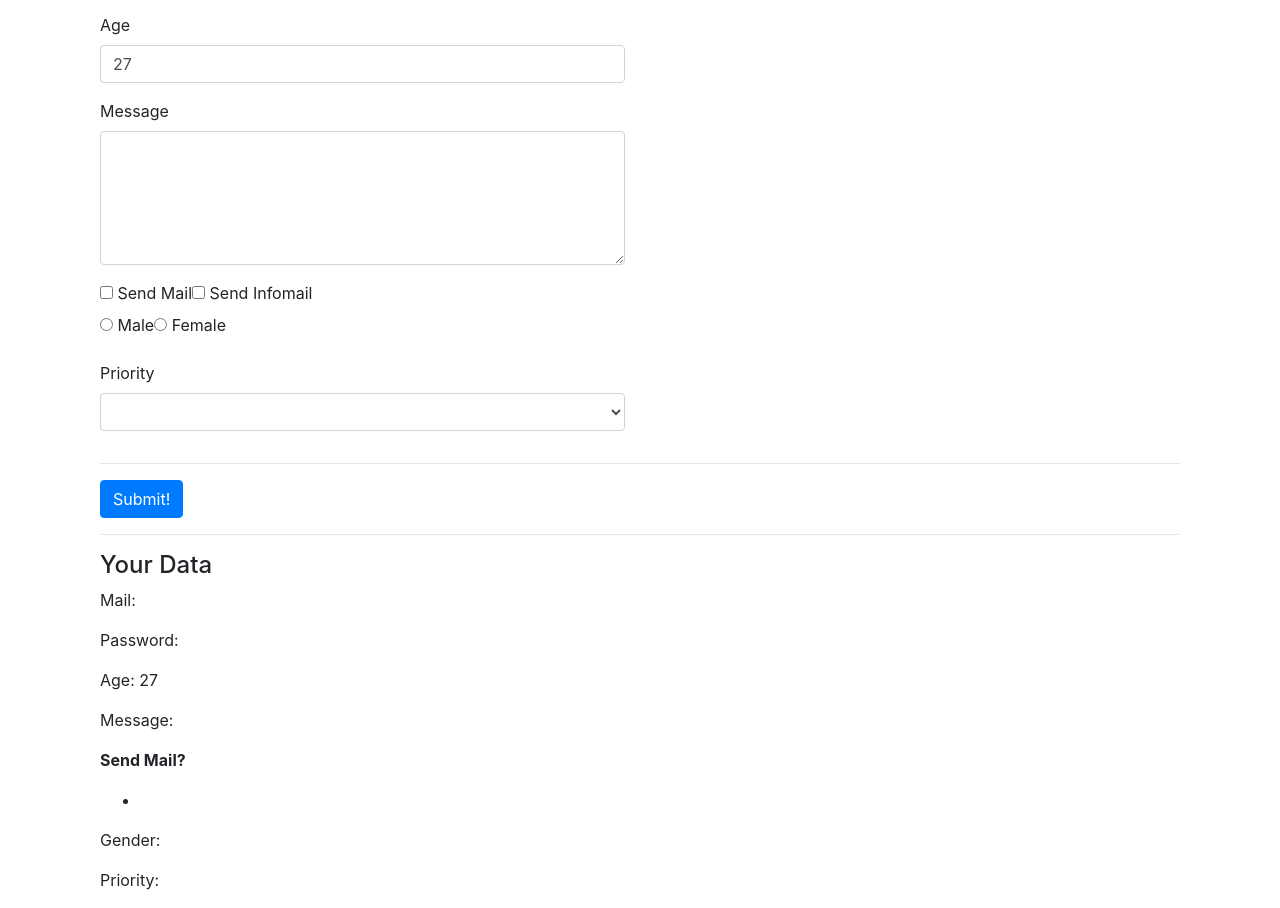
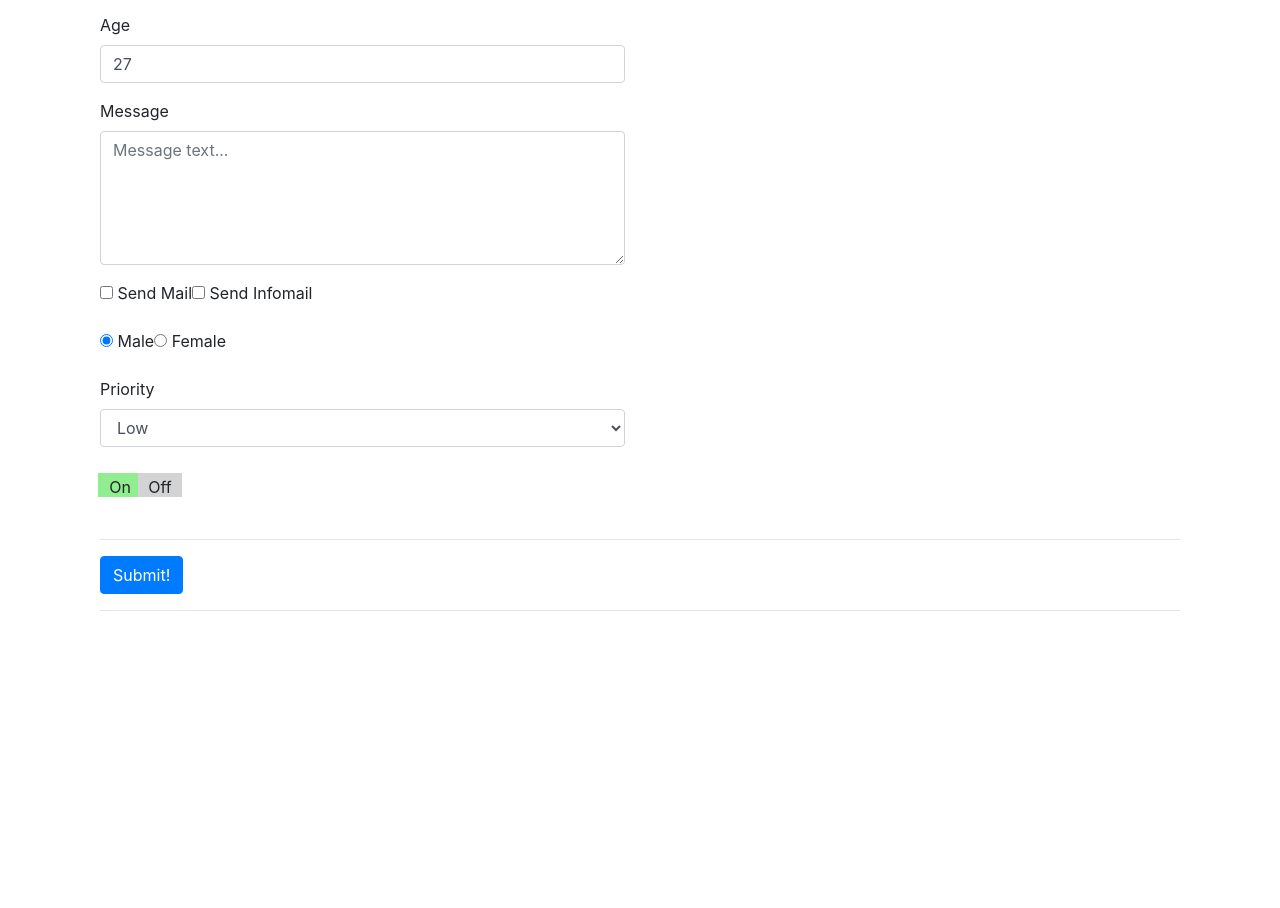
Before and after one commit to wdudek82/vuejs-2-the-complete-guide, a Vue app: page / in a window 1280 px wide. Shown: the part 240-1148 px from the top of the page. After the commit the page ends 867 px from the top, so only its background shows below. Built offline with nearby package versions, Linux system fonts and the light colour scheme.

Commit message:
Constrolling forms in Vue

```diff
--- a/src/components/handling-forms/HandlingForms.vue
+++ b/src/components/handling-forms/HandlingForms.vue
@@ -1,6 +1,6 @@
 <template>
   <div class="container">
-    <form action="">
+    <form v-if="!isSubmitted">
       <div class="row">
         <div
             class="col-xs-12 col-sm-8 col-sm-offset-2 col-md-6 col-md-offset-3"
@@ -9,15 +9,30 @@
           <hr />
           <div class="form-group">
             <label for="email">Mail</label>
-            <input id="email" v-model="userData.email" type="text" class="form-control" />
+            <input
+                id="email"
+                v-model="userData.email"
+                type="text"
+                class="form-control"
+            />
           </div>
           <div class="form-group">
             <label for="password">Password</label>
-            <input id="password" v-model="userData.password" type="password" class="form-control" />
+            <input
+                id="password"
+                v-model="userData.password"
+                type="password"
+                class="form-control"
+            />
           </div>
           <div class="form-group">
             <label for="age">Age</label>
-            <input id="age" v-model="userData.age" type="number" class="form-control" />
+            <input
+                id="age"
+                v-model="userData.age"
+                type="number"
+                class="form-control"
+            />
           </div>
         </div>
       </div>
@@ -26,21 +41,40 @@
             class="col-xs-12 col-sm-8 col-sm-offset-2 col-md-6 col-md-offset-3 form-group"
         >
           <label for="message">Message</label><br />
-          <textarea id="message" v-model="message" rows="5" class="form-control"></textarea>
+          <textarea
+              id="message"
+              v-model="message"
+              rows="5"
+              class="form-control"
+              placeholder="Message text..."
+          ></textarea>
         </div>
       </div>
       <div class="row">
         <div
             class="col-xs-12 col-sm-8 col-sm-offset-2 col-md-6 col-md-offset-3"
         >
+          <div class="form-group">
             <label for="sendmail">
-            <input id="sendmail" type="checkbox" value="SendMail" /> Send Mail
+              <input
+                  id="sendmail"
+                  v-model="sendMail"
+                  type="checkbox"
+                  value="SendMail"
+              />
+              Send Mail
             </label>
             <label for="sendInfomail">
-            <input id="sendInfomail" type="checkbox" value="SendInfomail" />
+              <input
+                  id="sendInfomail"
+                  v-model="sendMail"
+                  type="checkbox"
+                  value="SendInfomail"
+              />
               Send Infomail
             </label>
             <!-- Also show for single checkbox with true/false -->
+          </div>
         </div>
       </div>
       <div class="row">
@@ -48,10 +82,12 @@
             class="col-xs-12 col-sm-8 col-sm-offset-2 col-md-6 col-md-offset-3 form-group"
         >
           <label for="male">
-            <input id="male" type="radio" value="male" /> Male
+            <input id="male" v-model="gender" type="radio" value="male" />
+            Male
           </label>
           <label for="female">
-            <input id="female" type="radio" value="female" /> Female
+            <input id="female" v-model="gender" type="radio" value="female" />
+            Female
           </label>
         </div>
       </div>
@@ -61,9 +97,23 @@
             class="col-xs-12 col-sm-8 col-sm-offset-2 col-md-6 col-md-offset-3 form-group"
         >
           <label for="priority">Priority</label><br />
-          <select id="priority" class="form-control">
-            <option value=""></option>
+          <select id="priority" v-model="selectedPriority" class="form-control">
+            <option v-for="priority in priorities" :key="priority">{{
+              priority
+              }}
+            </option>
           </select>
+        </div>
+      </div>
+      <div class="row">
+        <div
+            class="col-xs-12 col-sm-8 col-sm-offset-2 col-md-6 col-md-offset-3 form-group"
+        >
+          <app-switch
+              v-model="dataSwitch"
+              :value="dataSwitch"
+              @input="dataSwitch = $event"
+          ></app-switch>
         </div>
       </div>
       <hr />
@@ -71,12 +121,12 @@
         <div
             class="col-xs-12 col-sm-8 col-sm-offset-2 col-md-6 col-md-offset-3"
         >
-          <button class="btn btn-primary">Submit!</button>
+          <button class="btn btn-primary" @click.prevent="submitted">Submit!</button>
         </div>
       </div>
     </form>
     <hr />
-    <div class="row">
+    <div v-if="isSubmitted" class="row">
       <div class="col-xs-12 col-sm-8 col-sm-offset-2 col-md-6 col-md-offset-3">
         <div class="panel panel-default">
           <h4>Your Data</h4>
@@ -85,13 +135,14 @@
           <p>Mail: {{ userData.email }}</p>
           <p>Password: {{ userData.password }}</p>
           <p>Age: {{ userData.age }}</p>
-          <p>Message: {{ message }}</p>
+          <p style="white-space: pre;">Message: {{ message }}</p>
           <p><strong>Send Mail?</strong></p>
           <ul>
-            <li></li>
+            <li v-for="item in sendMail" :key="item">{{ item }}</li>
           </ul>
-          <p>Gender:</p>
-          <p>Priority:</p>
+          <p>Gender: {{ gender }}</p>
+          <p>Priority: {{ selectedPriority }}</p>
+          <p>Switched: {{ dataSwitch }}</p>
         </div>
       </div>
     </div>
@@ -99,8 +150,13 @@
 </template>
 
 <script>
+import AppSwitch from './form-components/AppSwitch';
+
 export default {
   name: 'HandlingForms',
+  components: {
+    AppSwitch,
+  },
   data() {
     return {
       userData: {
@@ -109,7 +165,18 @@ export default {
         age: 27,
       },
       message: '',
+      sendMail: [],
+      gender: 'male',
+      selectedPriority: 'Low',
+      priorities: ['High', 'Medium', 'Low'],
+      dataSwitch: true,
+      isSubmitted: false,
     };
+  },
+  methods: {
+    submitted() {
+      this.isSubmitted = true;
+    },
   },
 };
 </script>
--- /dev/null
+++ b/src/components/handling-forms/form-components/AppSwitch.vue
@@ -0,0 +1,50 @@
+<template>
+  <div>
+    <div id="on" :class="{ active: value }" @click="switched(true)">On</div>
+    <div id="off" :class="{ active: !value }" @click="switched(false)">Off</div>
+  </div>
+</template>
+
+<script>
+export default {
+  name: 'AppSwitch',
+  props: {
+    value: {
+      type: Boolean,
+    },
+  },
+  data() {
+    return {};
+  },
+  methods: {
+    switched(isOn) {
+      this.$emit('input', isOn);
+    },
+  },
+};
+</script>
+
+<style scoped>
+#on,
+#off {
+  width: 40px;
+  height: 20px;
+  background: lightgray;
+  padding: 2px;
+  display: inline-block;
+  margin: 10px -2px;
+  box-sizing: content-box;
+  cursor: pointer;
+  text-align: center;
+}
+
+#on:hover,
+#on.active {
+  background: lightgreen;
+}
+
+#off:hover,
+#off.active {
+  background: lightcoral;
+}
+</style>
```
Lines whose indentation alone changed are shown as unchanged.
